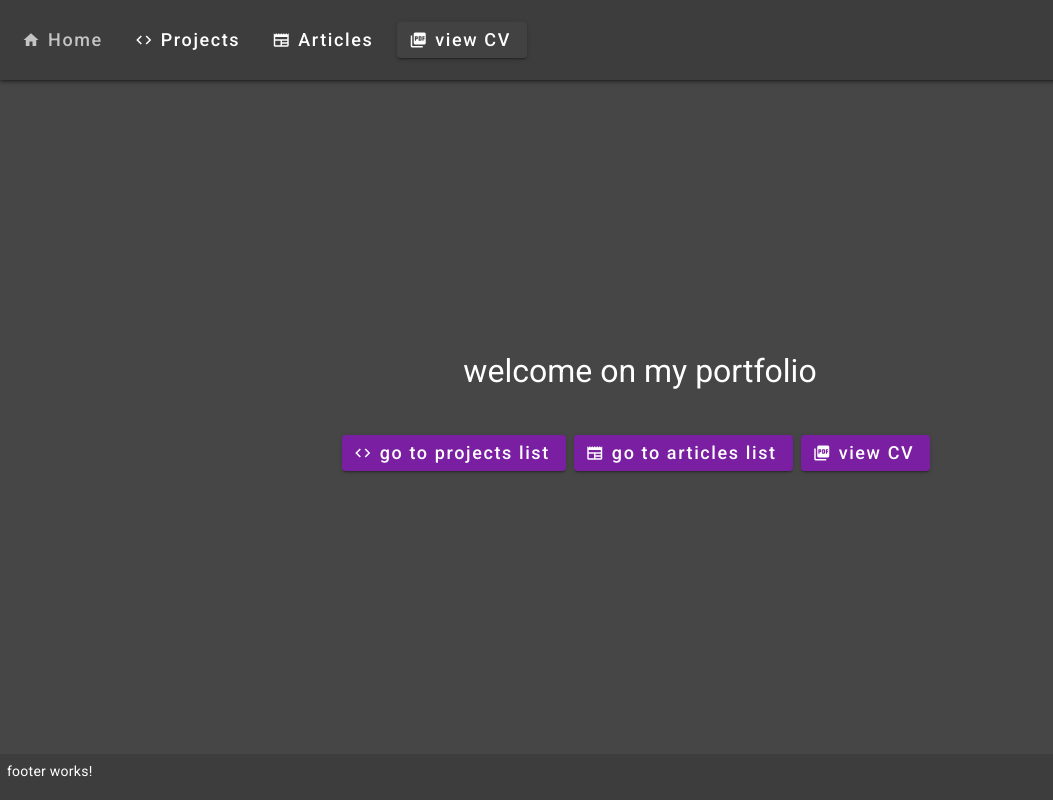
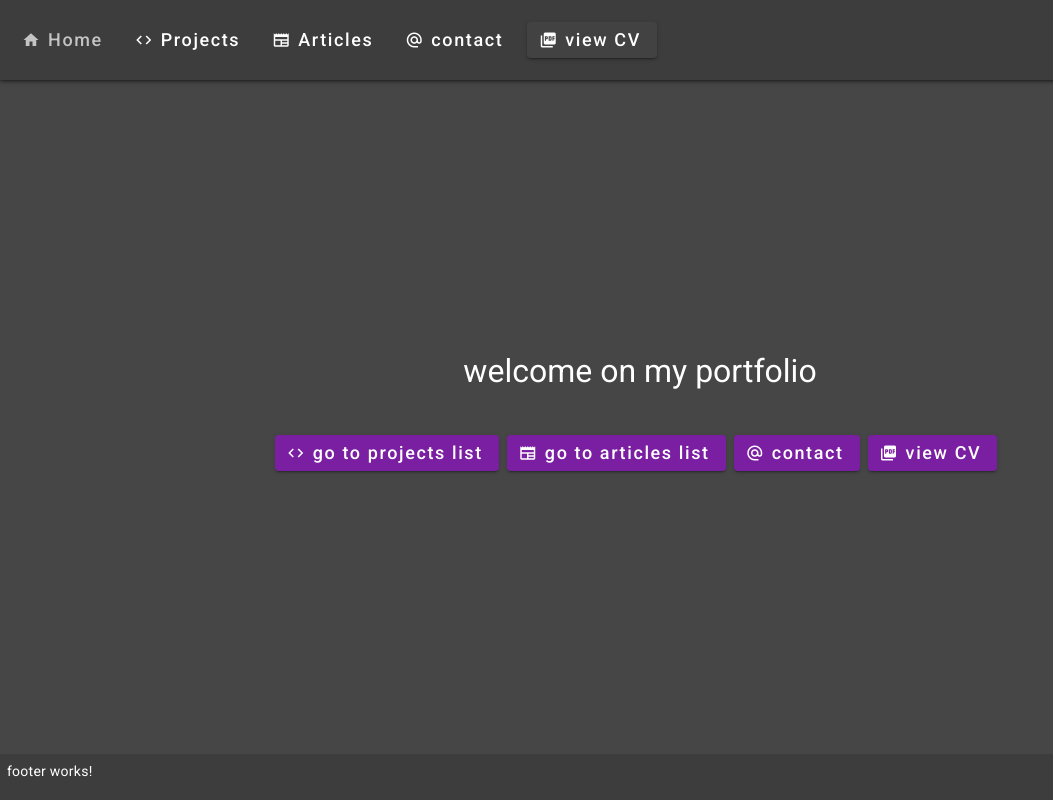
Before and after one commit to Adrien-Ray/client_portfolio_Angular2023, an Angular app: page / in a window 1280 px wide. Shown: the whole page, without its empty margins (0-1053 px from the left). Built offline with nearby package versions, Linux system fonts and the light colour scheme.

Commit message:
add route contact and btn in header and landing

```diff
--- a/src/app/app-routing.module.ts
+++ b/src/app/app-routing.module.ts
@@ -27,6 +27,10 @@ const routes: Routes = [
     path: 'singlearticle/:id',
     component: PageSingleArticleComponent
   },
+  {
+    path: 'contact',
+    component: PageLandingComponent
+  },
 ];
 
 @NgModule({
--- a/src/app/header/header.component.html
+++ b/src/app/header/header.component.html
@@ -3,6 +3,7 @@
         <a mat-button routerLink="" routerLinkActive="active" [routerLinkActiveOptions]="{ exact: true }"><mat-icon aria-label="go to home page">home</mat-icon>Home</a>
         <a mat-button routerLink="projects" routerLinkActive="active" [routerLinkActiveOptions]="{ exact: true }"><mat-icon aria-label="view projects">code</mat-icon>Projects</a>
         <a mat-button routerLink="articles" routerLinkActive="active" [routerLinkActiveOptions]="{ exact: true }"><mat-icon aria-label="view articles">newspaper</mat-icon>Articles</a>
+        <a mat-button routerLink="contact" routerLinkActive="active" [routerLinkActiveOptions]="{ exact: true }"><mat-icon aria-label="go to contact page">alternate_email</mat-icon>contact</a>
         <a mat-raised-button color="" href="./assets/cv_2023.pdf" target="_blank"><mat-icon aria-label="Example home icon">picture_as_pdf</mat-icon>view CV</a>
     </nav>
 </header>
--- a/src/app/page-landing/page-landing.component.html
+++ b/src/app/page-landing/page-landing.component.html
@@ -1,8 +1,9 @@
 <div class="landing">
     <h1>welcome on my portfolio</h1>
     <div class="landing__menu">
-        <a mat-raised-button color="primary" routerLink="projects"><mat-icon aria-label="view projects">code</mat-icon>go to projects list</a>
-        <a mat-raised-button color="primary" routerLink="articles"><mat-icon aria-label="view articles">newspaper</mat-icon>go to articles list</a>
+        <a mat-raised-button color="primary" routerLink="projects" routerLinkActive="active" [routerLinkActiveOptions]="{ exact: true }"><mat-icon aria-label="view projects">code</mat-icon>go to projects list</a>
+        <a mat-raised-button color="primary" routerLink="articles" routerLinkActive="active" [routerLinkActiveOptions]="{ exact: true }"><mat-icon aria-label="view articles">newspaper</mat-icon>go to articles list</a>
+        <a mat-raised-button color="primary" routerLink="contact" routerLinkActive="active" [routerLinkActiveOptions]="{ exact: true }"><mat-icon aria-label="go to contact page">alternate_email</mat-icon>contact</a>
         <a mat-raised-button color="primary" href="./assets/cv_2023.pdf" target="_blank"><mat-icon aria-label="Example home icon">picture_as_pdf</mat-icon>view CV</a>
     </div>
 </div>
```
